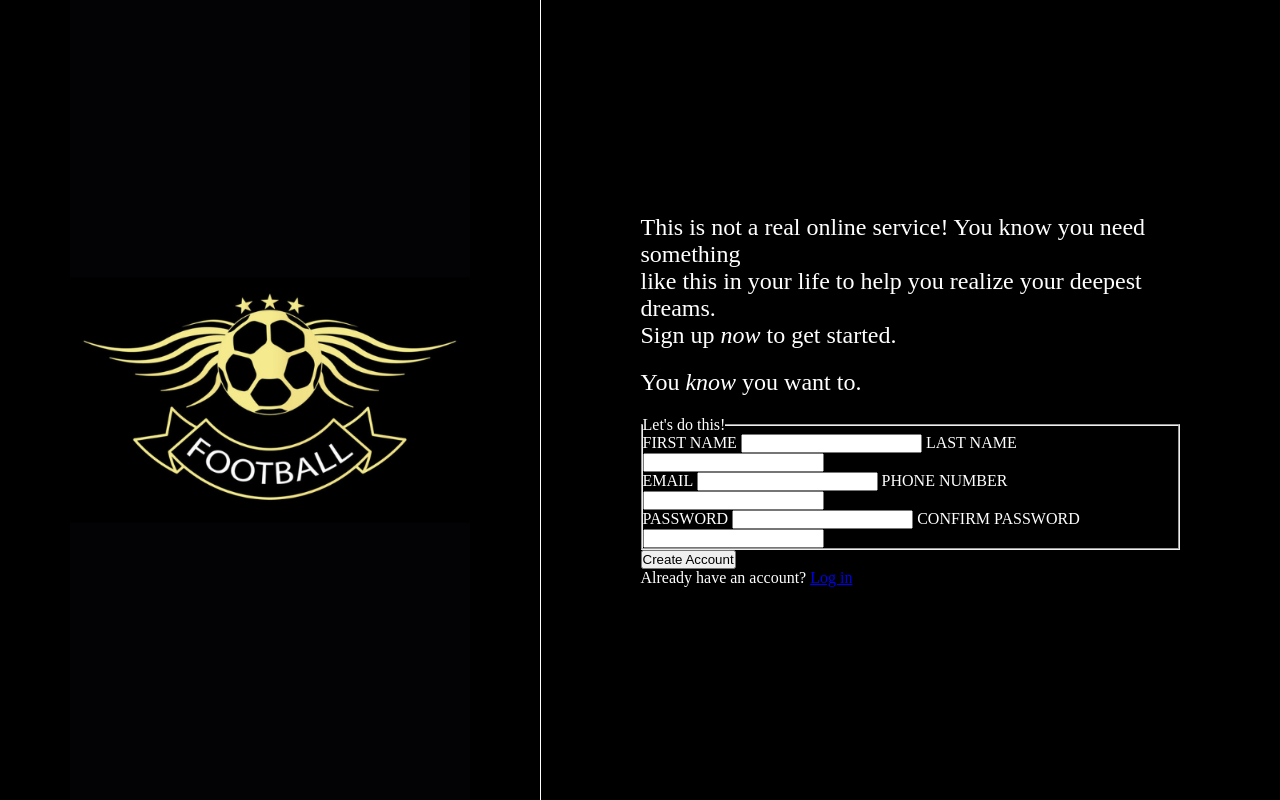
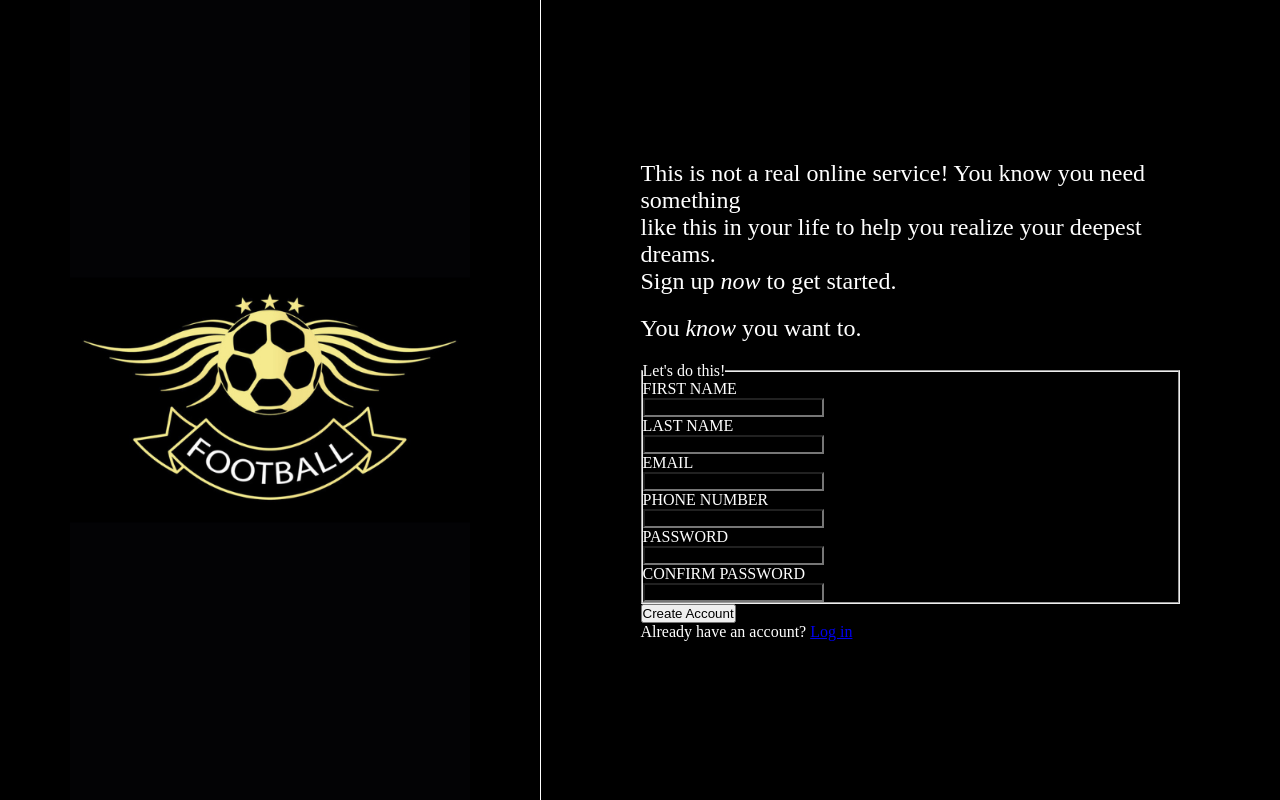
Before and after one commit to GASPing4ER/SignUpForm, a plain HTML site: page index.html in a window 1280 px wide. Drawn offline with Linux system fonts and the light colour scheme.

Commit message:
changing up the style

```diff
--- a/style.css
+++ b/style.css
@@ -45,3 +45,8 @@ fieldset {
     display: flex;
     flex-direction: column;
 }
+
+input {
+    background-color: var(--background-color);
+    display: block;
+}
```
